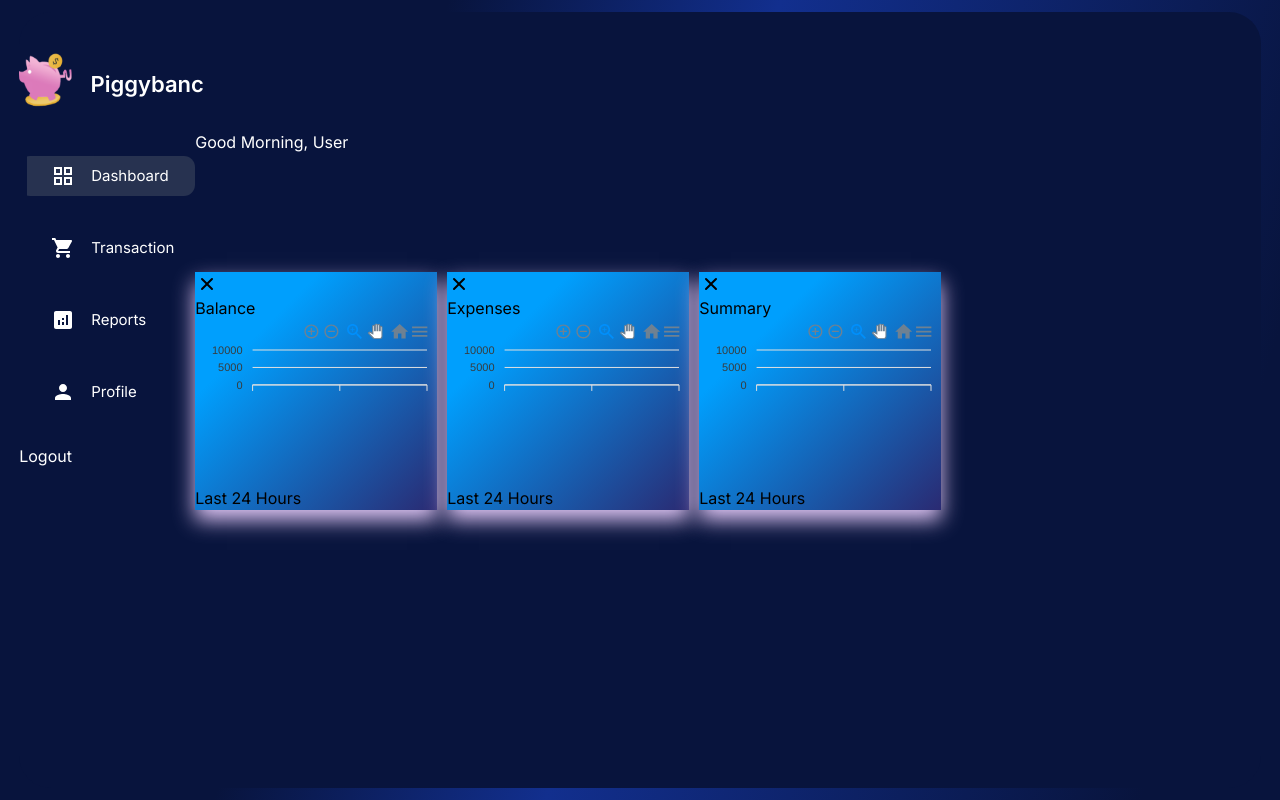
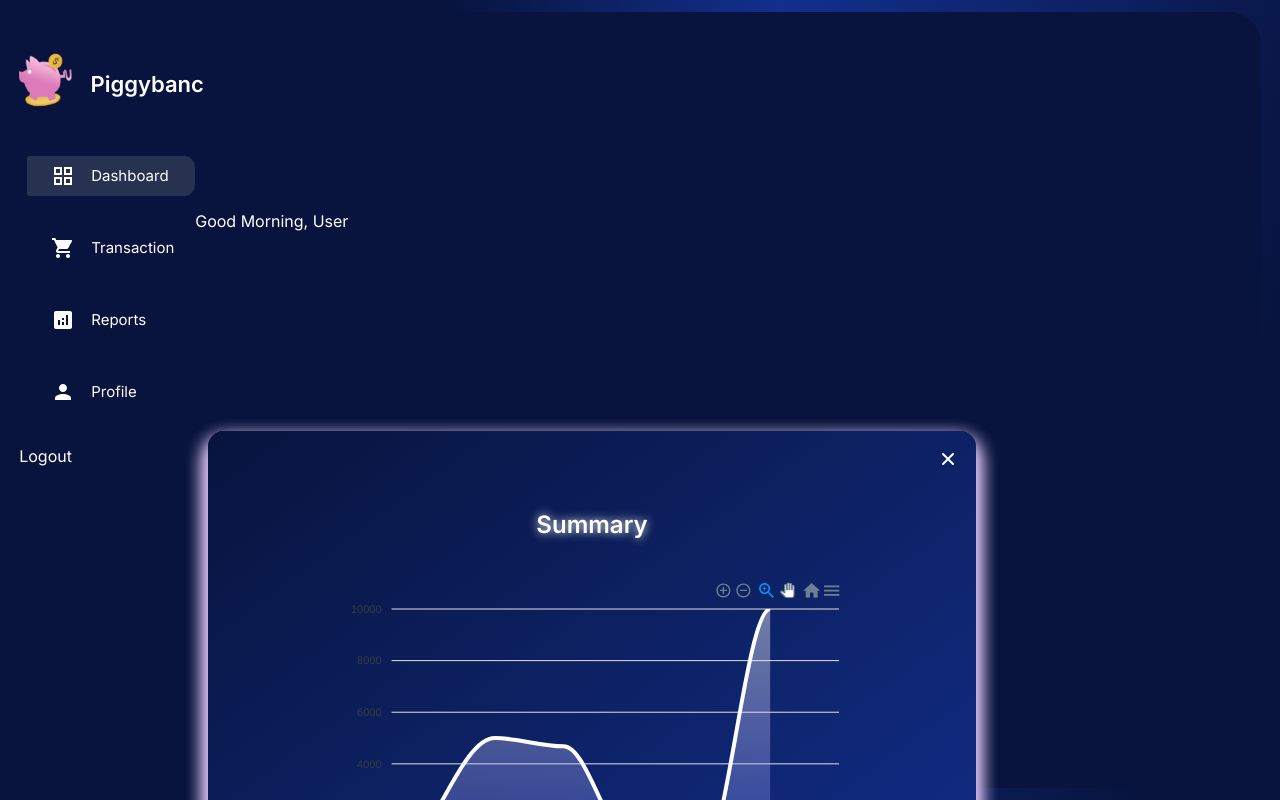
Before and after one commit to ardeliaraminta/main-dashboard, a React (Create React App) app in the folder dashboard/: page / in a window 1280 px wide. Shown: the top 800 px of the page. Built offline with nearby package versions, Linux system fonts and the light colour scheme.

Commit message:
details done

```diff
--- a/dashboard/package.json
+++ b/dashboard/package.json
@@ -15,6 +15,7 @@
     "apexcharts": "^3.35.2",
     "framer-motion": "^6.3.3",
     "react": "^18.1.0",
+    "react-apexcharts": "^1.4.0",
     "react-circular-progressbar": "^2.0.4",
     "react-dom": "^18.1.0",
     "react-js-progressbar": "^1.1.1",
--- a/dashboard/src/components/Card/Card.css
+++ b/dashboard/src/components/Card/Card.css
@@ -66,3 +66,32 @@
 .detail>span:nth-child(3){
     font-size: 12px;
 }
+
+.ExpandedCard{
+    position: absolute;
+    width: 60%;
+    height: 70vh;
+    z-index: 9;
+    left: 13rem;
+    border-radius: 1rem;
+    display: flex;
+    flex-direction: column;
+    align-items: center;
+    justify-content: space-between;
+    padding: 1rem;
+}
+
+.ExpandedCard >span:nth-of-type(1){
+    color:white;
+    font-size: 24px;
+    font-weight: bold;
+    text-shadow: 0px 0px 10px whitesmoke;
+}
+
+.ExpandedCard >span:nth-of-type(2){
+    color: rgb(223, 222, 222);
+}
+
+.chartContainer{
+    width: 70%;
+}
--- a/dashboard/src/components/Card/Card.jsx
+++ b/dashboard/src/components/Card/Card.jsx
@@ -1,5 +1,5 @@
 import React, { useState } from 'react'
-import { AnimateSharedLayout } from "framer-motion"
+import { motion, AnimateSharedLayout } from "framer-motion"
 import { CircularProgressbar } from "react-circular-progressbar";
 import "react-circular-progressbar/dist/styles.css";
 import './Card.css'
@@ -28,20 +28,22 @@
 function CompactCard({param, setExpanded}){
     const Png = param.png;
     return(
-        <div className="CompactCard"
+        <motion.div
+        className="CompactCard"
         style={{
             background : param.color.backGround,
             boxShadow:  param.color.boxShadow
 
         }}
         onClick={setExpanded}
+        layoutId='expandableCard'
 
         >
 
             <div className='radialBar'>
                 <CircularProgressbar
-                value={param.barValue}
-                text={`${param.barValue}%`}
+                value={param.barv}
+                text={`${param.barv}%`}
                 />
                 <span>{param.title}</span>
                 </div>
@@ -49,10 +51,9 @@
                 <Png/>
                 <span>${param.value}</span>
                 <span>Last 24 hours</span>
-
-            </div>
-        </div>
-    )
+                </div>
+                </motion.div>
+    );
 }
 
 function ExpandedCard({param, setExpanded}){
@@ -96,31 +97,42 @@
             },
             xaxis:{
                 type:"datetime",
+                categories:[
+                    "2022-09-19T00:00:00.000Z",
+                    "2022-09-19T01:30:00.000Z",
+                    "2022-09-19T02:30:00.000Z",
+                    "2022-09-19T03:30:00.000Z",
+                    "2022-09-19T04:30:00.000Z",
+                    "2022-09-19T05:30:00.000Z",
+                    "2022-09-19T06:30:00.000Z",
 
+                ],
             },
 
-        }
+        },
     }
     return(
-        <div className="ExpandedCard"
+        <motion.div
+        className="ExpandedCard"
             style={{
                 background: param.color.backGround,
                 boxShadow: param.color.boxShadow,
             }}
+
+            layoutId = "expandableCard"
             >
-                <div>
-                    <UilTimes onClick={setExpanded}/>
+                <div style ={{alignSelf:'flex-end', cursor:'pointer',color: "white"}}>
+                    <UilTimes onClick={setExpanded}
+
+
+                    />
                 </div>
-                <span>
-                    {param.title}
+                <span> {param.title}  </span>
                     <div className="chartContainer">
                         <Chart series ={param.series} type="area" options={data.options}/>
                     </div>
                     <span>Last 24 Hours</span>
-                </span>
-
-
-                 </div>
+                    </motion.div>
 
     );
 }
--- a/dashboard/src/components/cards/Cards.jsx
+++ b/dashboard/src/components/cards/Cards.jsx
@@ -13,13 +13,12 @@
                     <Card
                     title = {card.title}
                     color = {card.color}
-                    barValue ={color.barValue}
+                    barv = {color.barv}
                     value ={card.value}
                     png ={card.png}
                     series={card.series}
                     />
                 </div>
-
             )
         })}
     </div>
--- a/dashboard/src/data/data.js
+++ b/dashboard/src/data/data.js
@@ -28,27 +28,27 @@
     {
         title: "Balance",
         color:{
-            backGround: "linear-gradient(315deg, #2a2a72 0%, #009ffd 74%)",
+            backGround: "linear-gradient(to bottom right, #08143D, #122f8e)",
             boxShadow: "0px 10px 20px 0px #e0c6f5"
         },
-        barValue: 70,
-        value: "$647,605.74",
+        barv: 70,
+        value: "647,605.74",
         png: MonetizationOnIcon,
         series: [
          {
              name: "Balance",
              data:[300,5000,4680,935,233,10000]
         },
-        ],
-    },
+    ],
+},
         {
             title: "Expenses",
             color:{
-                backGround: "linear-gradient(315deg, #2a2a72 0%, #009ffd 74%)",
+                backGround: "linear-gradient(to bottom right, #08143D, #122f8e)",
                 boxShadow: "0px 10px 20px 0px #e0c6f5"
             },
-            barValue: 70,
-            value: "$647,605.74",
+            barv: 80,
+            value: "647,605.74",
             png: MonetizationOnIcon,
             series: [
              {
@@ -61,11 +61,11 @@
      {
             title: "Summary",
             color:{
-                backGround: "linear-gradient(315deg, #2a2a72 0%, #009ffd 74%)",
+                backGround: "linear-gradient(to bottom right, #08143D, #122f8e)",
                 boxShadow: "0px 10px 20px 0px #e0c6f5"
             },
-            barValue: 70,
-            value: "$647,605.74",
+            barv: 70,
+            value: "647,605.74",
             png: MonetizationOnIcon,
             series: [
              {
```
Also changed, not shown: 1 other file (tests, documents, lock files or other folders).
